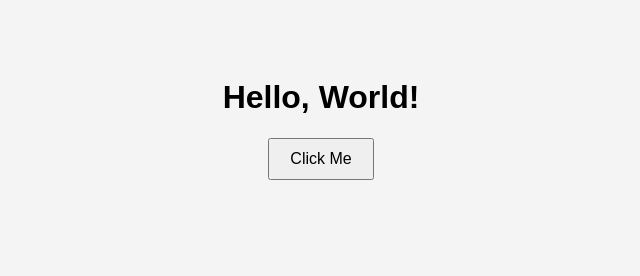
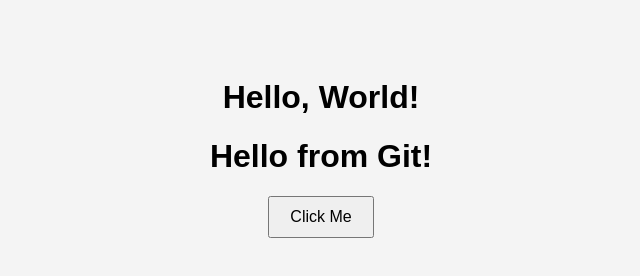
Before and after one commit to meme-addicted-coder/git-tutorial, a plain HTML site: page index.html in a window 1280 px wide. Shown: the whole page, without its empty margins (319-959 px from the left). Drawn offline with Linux system fonts and the light colour scheme.

Commit message:
New heading text in index.html

```diff
--- a/index.html
+++ b/index.html
@@ -8,8 +8,8 @@
 </head>
 <body>
   <h1>Hello, World!</h1>
+  <h1>Hello from Git!</h1>
   <button id="clickBtn">Click Me</button>
-
   <script src="script.js"></script>
 </body>
 </html>
```
